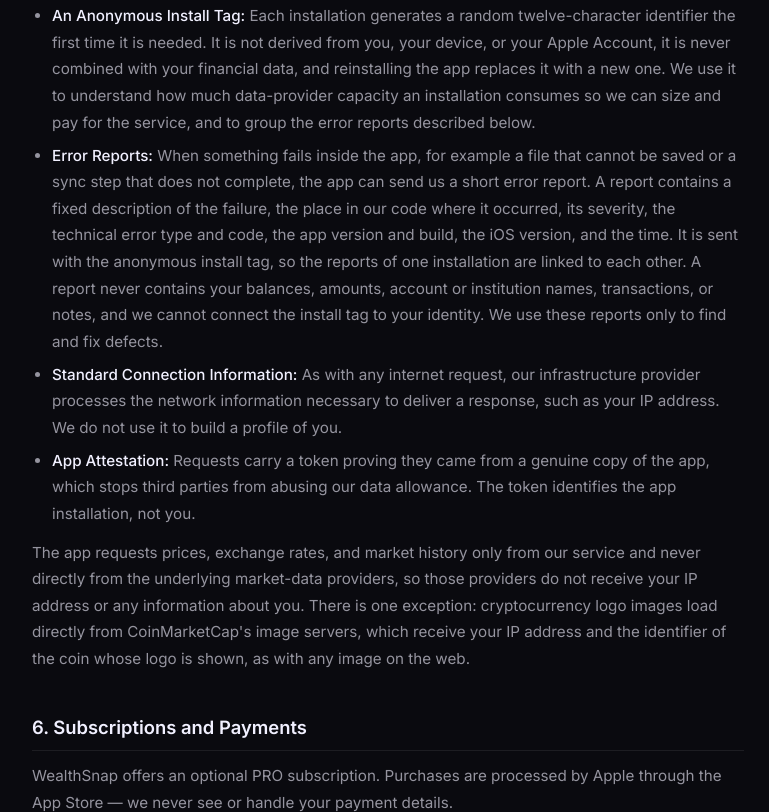
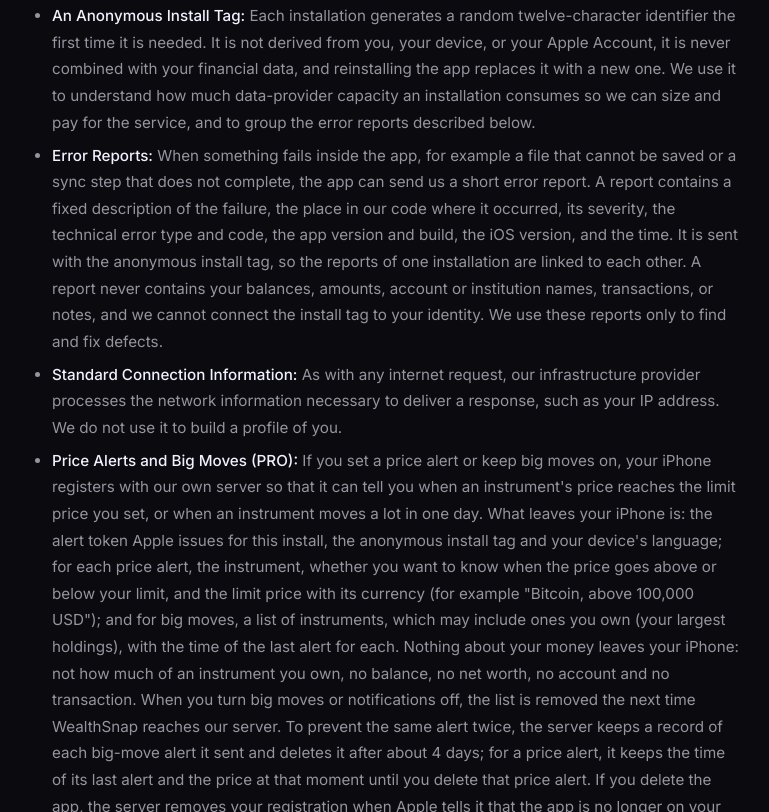
Before and after one commit to craftingbyteseu/craftingbytes.eu, a plain HTML site: page wealthsnap-privacy.html in a window 1280 px wide. Shown: the part 1988-2800 px from the top of the page, without its empty margins (252-1021 px from the left). Drawn offline with Linux system fonts and the light colour scheme.

Commit message:
WealthSnap privacy: price alerts and big moves

```diff
--- a/wealthsnap-privacy.html
+++ b/wealthsnap-privacy.html
@@ -42,7 +42,7 @@
     </div>
 
     <div class="privacy-body">
-        <div class="last-updated">Last updated: October 2026</div>
+        <div class="last-updated">Last updated: November 2026</div>
 
         <div class="privacy-section">
             <h2>1. Introduction</h2>
@@ -125,6 +125,21 @@
                 <li><strong>Standard Connection Information:</strong> As with any internet request, our infrastructure
                     provider processes the network information necessary to deliver a response, such as your IP address.
                     We do not use it to build a profile of you.</li>
+                <li><strong>Price Alerts and Big Moves (PRO):</strong> If you set a price alert or keep big moves on,
+                    your iPhone registers with our own server so that it can tell you when an instrument's price reaches
+                    the limit price you set, or when an instrument moves a lot in one day. What leaves your iPhone is:
+                    the alert token Apple issues for this install, the anonymous install tag and your device's language;
+                    for each price alert, the instrument, whether you want to know when the price goes above or below
+                    your limit, and the limit price with its currency (for example "Bitcoin, above 100,000 USD"); and
+                    for big moves, a list of instruments, which may include ones you own (your largest holdings), with
+                    the time of the last alert for each. Nothing about your money leaves your iPhone: not how much of an
+                    instrument you own, no balance, no net worth, no account and no transaction. When you turn big moves
+                    or notifications off, the list is removed the next time WealthSnap reaches our server. To prevent
+                    the same alert twice, the server keeps a record of each big-move alert it sent and deletes it after
+                    about 4 days; for a price alert, it keeps the time of its last alert and the price at that moment
+                    until you delete that price alert. If you delete the app, the server removes your registration when
+                    Apple tells it that the app is no longer on your iPhone. We use this data for nothing but delivering
+                    your alerts.</li>
                 <li><strong>App Attestation:</strong> Requests carry a token proving they came from a genuine copy of the
                     app, which stops third parties from abusing our data allowance. The token identifies the app
                     installation, not you.</li>
@@ -172,10 +187,10 @@
             <p>WealthSnap relies on a small number of external services. None of them receives your financial data in a
                 form it can read:</p>
             <ul>
-                <li><strong>Apple (iCloud &amp; App Store):</strong> Optional sync into your own private iCloud database,
-                    and processing of subscription purchases.</li>
+                <li><strong>Apple (iCloud, App Store &amp; Notifications):</strong> Optional sync into your own private iCloud database,
+                    processing of subscription purchases, and delivery of price-alert and big-move notifications through the Apple Push Notification service.</li>
                 <li><strong>Our Service:</strong> Hosted on Cloudflare, it fetches prices and exchange rates on the app's
-                    behalf so that data providers never see your device, and it stores the error reports described in
+                    behalf so that data providers never see your device, and it stores the error reports and the price alerts and big-move lists described in
                     section 5.</li>
                 <li><strong>App Attestation and Remote Configuration:</strong> Google Firebase App Check verifies that
                     requests come from a genuine app installation, and Firebase Remote Config lets us adjust app settings
```
